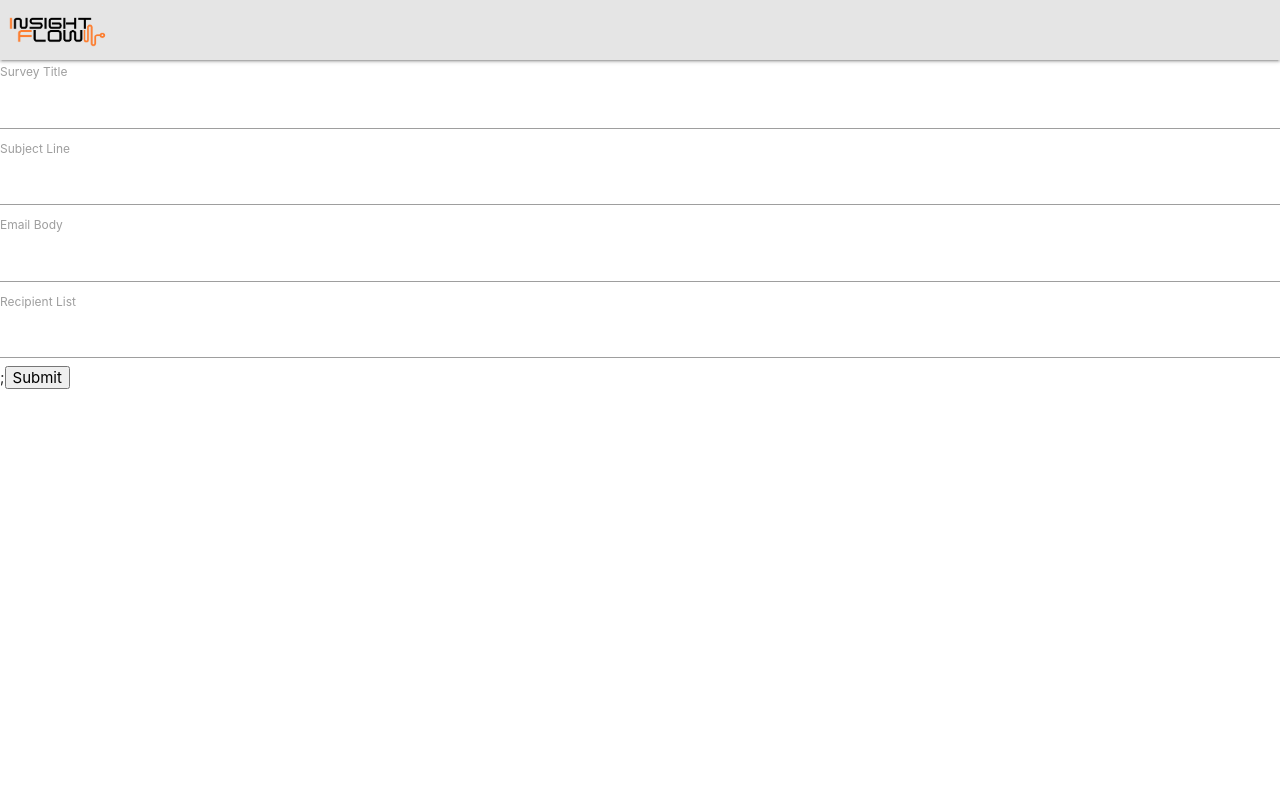
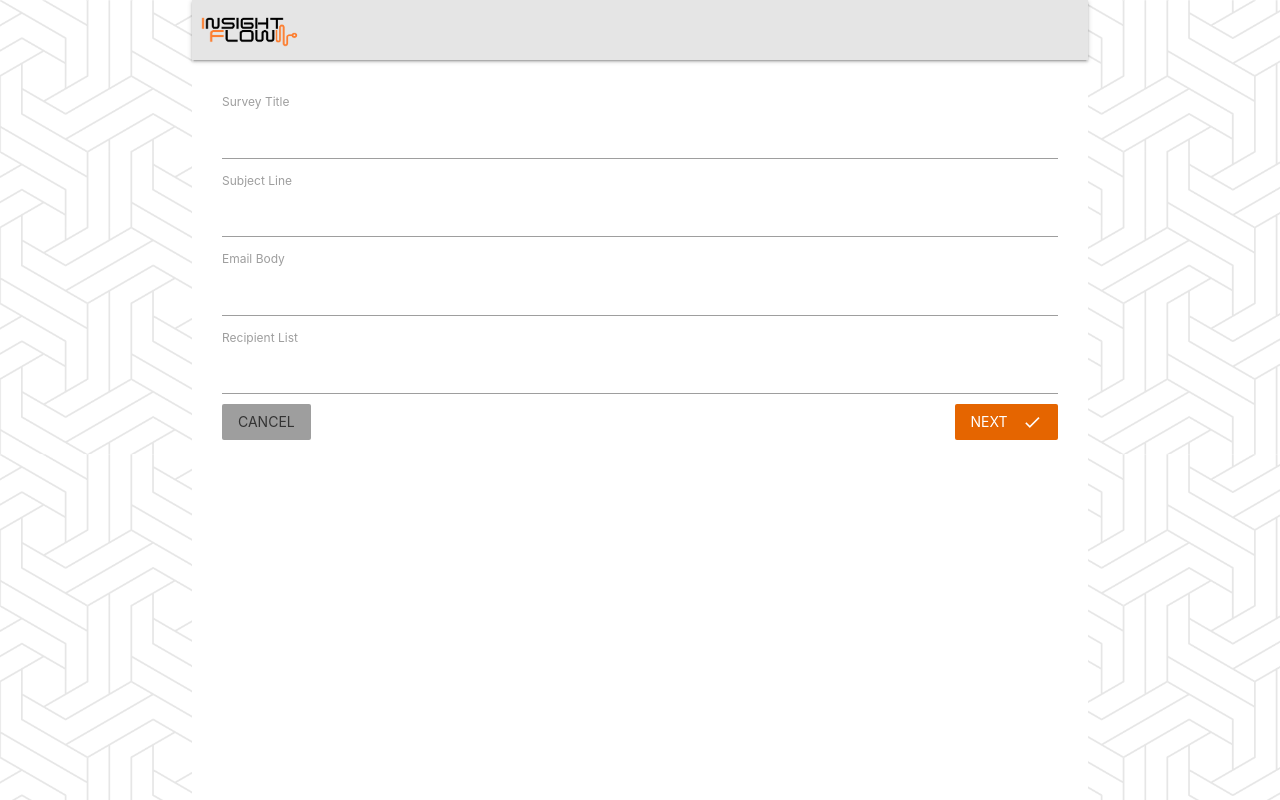
Before and after one commit to ShahafErez/InsightFlow, a React (Create React App) app in the folder client/: page /surveys/new in a window 1280 px wide. Built offline with nearby package versions, Linux system fonts and the light colour scheme; no server answers.

Commit message:
basic form & validations

```diff
--- a/client/src/components/Header.js
+++ b/client/src/components/Header.js
@@ -22,7 +22,8 @@
             <Payment />
           </li>,
           <li key="2" style={{ margin: "0 10px" }}>
-            Credits: {this.props.auth.credits}
+            Credits:{" "}
+            <span style={{ color: "#e56500" }}>{this.props.auth.credits}</span>
           </li>,
           <li key="3">
             <a href="/api/logout">Logout</a>
--- a/client/src/components/surveys/SurveyField.js
+++ b/client/src/components/surveys/SurveyField.js
@@ -1,8 +1,11 @@
-const SurveyField = ({ input, label }) => {
+const SurveyField = ({ input, label, meta: { error, touched } }) => {
   return (
     <div>
       <label>{label}</label>
-      <input {...input} />
+      <input {...input} style={{ marginBottom: "5px" }} />
+      <div style={{ color: "#e36101", marginBottom: "5px" }}>
+        {touched && error}
+      </div>
     </div>
   );
 };
--- a/client/src/components/surveys/SurveyForm.js
+++ b/client/src/components/surveys/SurveyForm.js
@@ -1,5 +1,7 @@
 import { Component } from "react";
+import { Link } from "react-router-dom";
 import { Field, reduxForm } from "redux-form";
+import validateEmails from "../../utils/validateEmails";
 import SurveyField from "./SurveyField";
 
 const FIELDS = [
@@ -25,17 +27,38 @@
   }
   render() {
     return (
-      <div>
+      <div style={{ padding: "30px" }}>
         <form
           onSubmit={this.props.handleSubmit((values) => console.log(values))}
         >
-          {this.renderFields()};<button type="submit">Submit</button>
+          {this.renderFields()}
+          <Link to="/surveys" className="btn-flat grey">
+            Cancel
+          </Link>
+          <button className="btn-flat right white-text" type="submit">
+            Next <i className="material-icons right">done</i>
+          </button>
         </form>
       </div>
     );
   }
 }
 
+function validate(values) {
+  const errors = {};
+
+  errors.emails = validateEmails(values.emails || "");
+
+  FIELDS.forEach(({ name }) => {
+    if (!values[name]) {
+      errors[name] = "You must provide a value";
+    }
+  });
+
+  return errors;
+}
+
 export default reduxForm({
+  validate: validate,
   form: "surveyForm",
 })(SurveyForm);
--- a/client/src/index.css
+++ b/client/src/index.css
@@ -3,9 +3,9 @@
 }
 
 .container {
-  width: 100%;
   background-color: #ffffff;
   height: 100vh;
+  position: relative;
 }
 
 .navbar {
@@ -31,16 +31,24 @@
 
 .navbar,
 .navbar a {
-  color: #e56500;
+  color: black;
 }
 
 .payment button,
-.btn-floating {
+.btn-floating,
+.btn-flat {
   background-color: #e56500;
 }
 
 .payment button:hover,
-.payment button:active .btn-floating:hover,
+.payment button:active,
+.btn-floating:hover,
 .btn-floating:active {
   background-color: #f48734;
 }
+
+.fixed-action-btn {
+  position: absolute;
+  bottom: 20px;
+  right: 20px;
+}
--- /dev/null
+++ b/client/src/utils/validateEmails.js
@@ -0,0 +1,17 @@
+const re =
+  // eslint-disable-next-line no-useless-escape
+  /^(([^<>()\[\]\\.,;:\s@"]+(\.[^<>()\[\]\\.,;:\s@"]+)*)|(".+"))@((\[[0-9]{1,3}\.[0-9]{1,3}\.[0-9]{1,3}\.[0-9]{1,3}])|(([a-zA-Z\-0-9]+\.)+[a-zA-Z]{2,}))$/;
+
+const validateEmails = (emails) => {
+  const invalidEmailsArray = emails
+    .split(",")
+    .map((email) => email.trim())
+    .filter((email) => !re.test(email));
+
+  if (invalidEmailsArray.length) {
+    return `The following emails are invalid: ${invalidEmailsArray}`;
+  }
+  return;
+};
+
+export default validateEmails;
```
